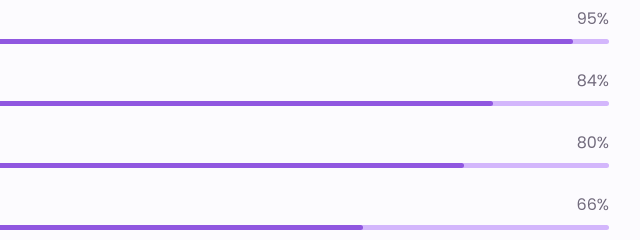
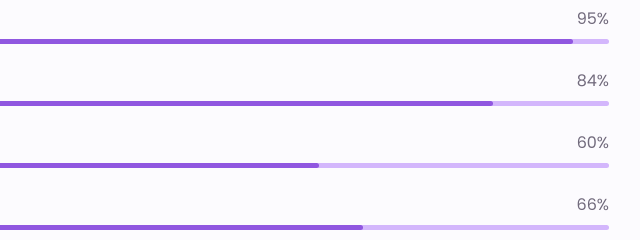
Before and after one commit to Shebinvsajan/shebinvsajanpersonalwebsite, a plain HTML site: page index.html in a window 1280 px wide. Shown: the part 1760-2000 px from the top of the page, 415-1055 px from the left. Drawn offline with nearby package versions, Linux system fonts and the light colour scheme.

Commit message:
edited the skill section 'java script - 60'

```diff
--- a/css/style.css
+++ b/css/style.css
@@ -534,7 +534,7 @@ home__title {
   width: 84%;
 }
 .skills__javascript {
-  width: 80%;
+  width: 60%;
 }
 .skills__bootstrap {
   width: 66%;
--- a/index.html
+++ b/index.html
@@ -226,7 +226,7 @@
                     <div class="skills__data">
                         <div class="skills__titles">
                             <h3 class="skills__name">JavaScript</h3>
-                            <span class="skills__number">80%</span>
+                            <span class="skills__number">60%</span>
                         </div>
                         <div class="skills__bar">
                             <span class="skills__percentage skills__javascript"></span>
```
